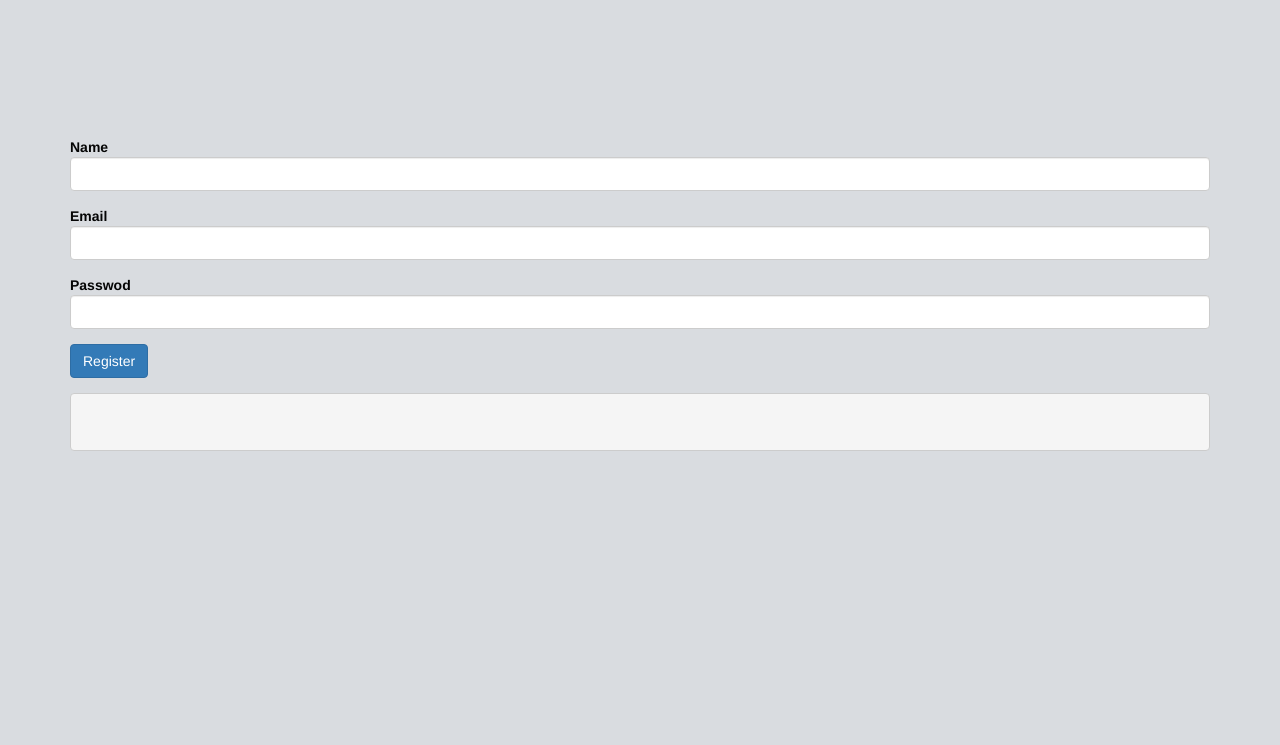
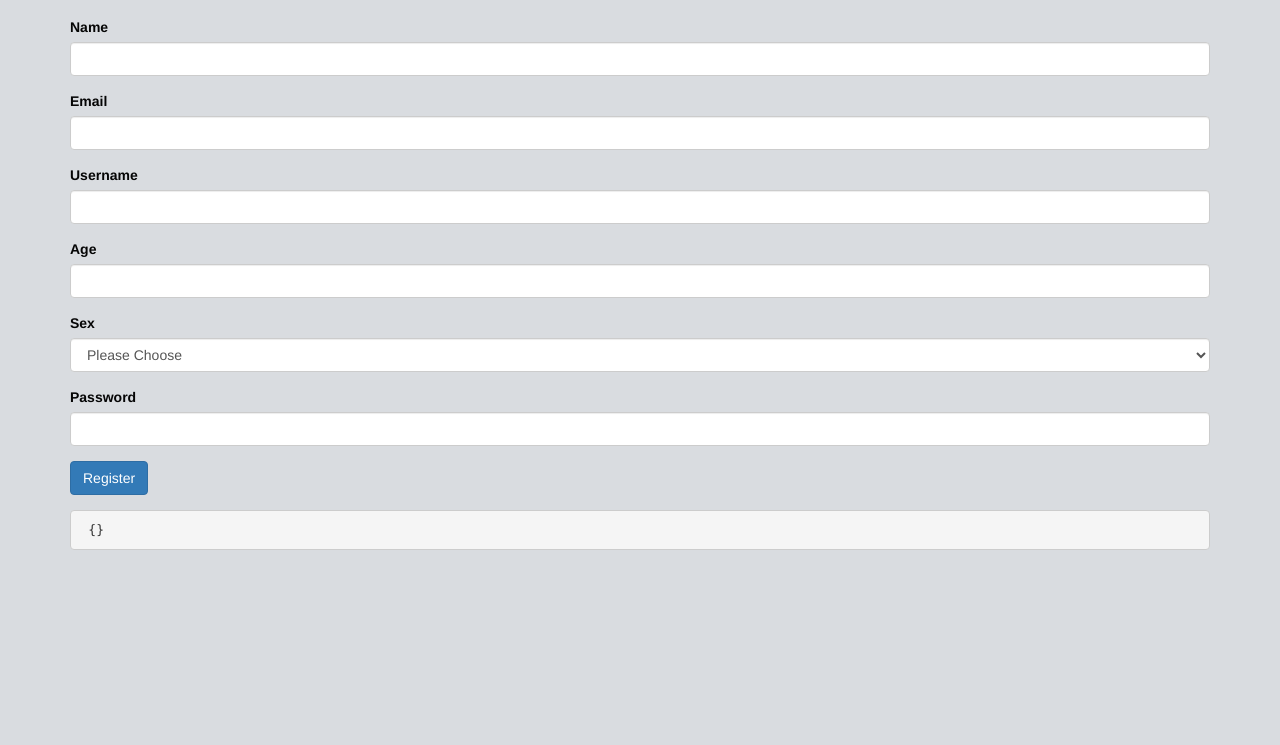
Before and after one commit to ghigbie/angularPlayground4, a website: page landing.html in a window 1280 px wide. Shown: the part 55-800 px from the top of the page. Drawn offline with nearby package versions, Linux system fonts and the light colour scheme; some packages are replaced by stand-ins of ours.

Commit message:
Change markup and combine controller and module in one file temp

```diff
--- a/controllers/MinMax.js
+++ b/controllers/MinMax.js
@@ -1,6 +1,7 @@
 /*global angular */
 
 (function(){
+
     var MinMax = function($scope){
         $scope.formModel = {};
     };
--- a/landing.html
+++ b/landing.html
@@ -5,9 +5,8 @@
         <meta name="viewport" content="width=device-width">
         <link rel="stylesheet" href="https://maxcdn.bootstrapcdn.com/bootstrap/3.3.7/css/bootstrap.min.css">
         <link rel="stylesheet" href="./public/stylesheets/app.css">
-    </head>
-    <body>
-        <nav class="navbar navbar-inverse navbar-fixed-top">
+    <body ng-controller="MinMaxCtrl">
+	<nav class="navbar navbar-inverse">
 		<div class="container">
 			<div class="navbar-header">
 				<a class="navbar-brand" href="/">Angular Playground</a>
@@ -15,38 +14,48 @@
 		</div>
 	</nav>
 
-
-        <div class="container main-content" id="upperSpace" ng-controller="MinMax">
-            <form>
+	<div class="container main-content" ng-controller="MinMaxCtrl">
+		<form ng-submit="onSubmit()">
 			 <div class="form-group">
-                    <lable for="name"><strong>Name</strong></lable>
-                    <input type="text" class="form-control" id="name" ng-model="formModel.name">
+                    <label for="name">Name</label>
+                    <input class="form-control" type="text" id="name" name="name" required="required" ng-model="formModel.name"/>
                 </div>
                 <div class="form-group">
-                    <lable for="email"><strong>Email</strong></lable>
-                    <input type="text" class="form-control" id="email" ng-model="formModel.email">
+                    <label for="email">Email</label>
+                    <input class="form-control" type="email" id="email" name="email" required="required" ng-Model="formModel.email"/>
                 </div>
                 <div class="form-group">
-                    <lable for="password"><strong>Passwod</strong></lable>
-                    <input type="password" class="form-control" id="password" ng-model="formModel.password">
+                    <label for="username">Username</label>
+                    <input class="form-control" type="text" id="username" name="username" required="required"  ng-Model="formModel.username"/>
                 </div>
                 <div class="form-group">
-                    <button class="btn btn-primary">Register</button>
+                    <label for="age">Age</label>
+                    <input class="form-control" type="number" id="age" name="age" required="required"  ng-Model="formModel.age"/>
+                </div>
+                 <div class="form-group">
+                    <label for="sex">Sex</label>
+                    <select class="form-control" type="" id="sex" name="sex" required="required"  ng-Model="formModel.sex">
+                        <option value="">Please Choose</option>
+                        <option value="male">Male</option>
+                        <option value="female">Female</option>
+                    </select>
+                </div>
+                <div class="form-group">
+                    <label for="password">Password</label>
+                    <input class="form-control" type="password" id="password" name="password" required="required" ng-model="formModel.password"/>
+                </div>
+                <div class="form-group">
+                    <button class="btn btn-primary" type="submit">Register</button>
                 </div>
 		</form>
-        </div>
-
-        <div class="container">
-            <pre>
-                {{ formModel | json }}
-            </pre>
-
+		<pre> {{ formModel | json }}</pre>
+		<h3 id="messageElement"></h3>
 	</div>
 
         <script src="./node_modules/angular/angular.min.js"></script>
         <script src="./node_modules/angular-route/angular-route.min.js"></script>
-        <script src="modcontroller.js"></script>
-        <script src="./modules/minmax.js"></script>
-        <script src="./controllers/MinMax.js"></script>
+        <script src="./main.js"></script>
+        <!--<script src="./modules/minmax.js"></script>-->
+        <!--<script src="./controllers/MinMax.js"></script>-->
     </body>
 </html>
--- /dev/null
+++ b/main.js
@@ -0,0 +1,6 @@
+/* global angular */
+var app = angular.module('minmax', []);
+
+app.controller('MinMaxCtrl', function($scope){
+   $scope.formModel = {};
+});
--- a/modController.js
+++ b/modController.js
@@ -0,0 +1,9 @@
+/*global angular*/
+
+var minmax = angular.module('minmax', []);
+
+minmax.controller('MinMax', function($scope){
+        $scope.formModel = {};
+    }
+
+);
```
Lines whose indentation alone changed are shown as unchanged.
